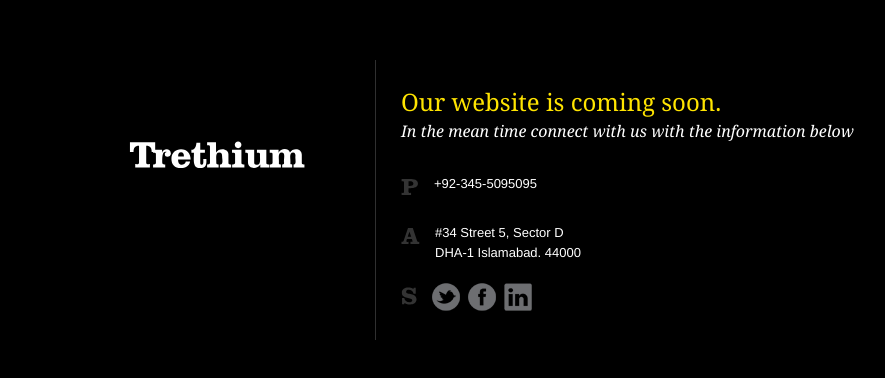
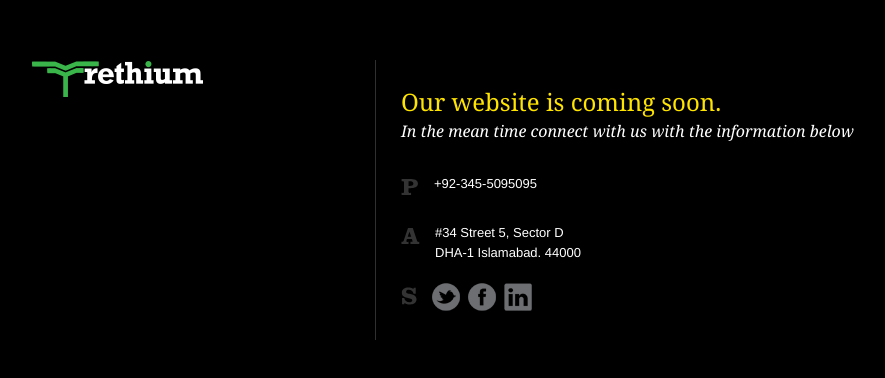
Before and after one commit to imfahads/comingsoon, a plain HTML site: page index.html in a window 1280 px wide. Shown: the part 200-578 px from the top of the page, without its empty margins (144-1029 px from the left). Drawn offline with nearby package versions, Linux system fonts and the light colour scheme.

Commit message:
Logo update

```diff
--- a/index.html
+++ b/index.html
@@ -16,7 +16,7 @@
 <body>
 <div id="shim"></div>
 <div id="content">
-	<div class="logo_box"><h1>Trethium</h1></div>
+	<div class="logo_box"><img src="/images/tr_logo.png" /></div>
 	<div class="main_box">
 		<h2>Our website is coming soon.<br/><span>In the mean time connect with us with the information below</span></h2>
 
```
Also changed, not shown: images/tr_logo.png (added).
